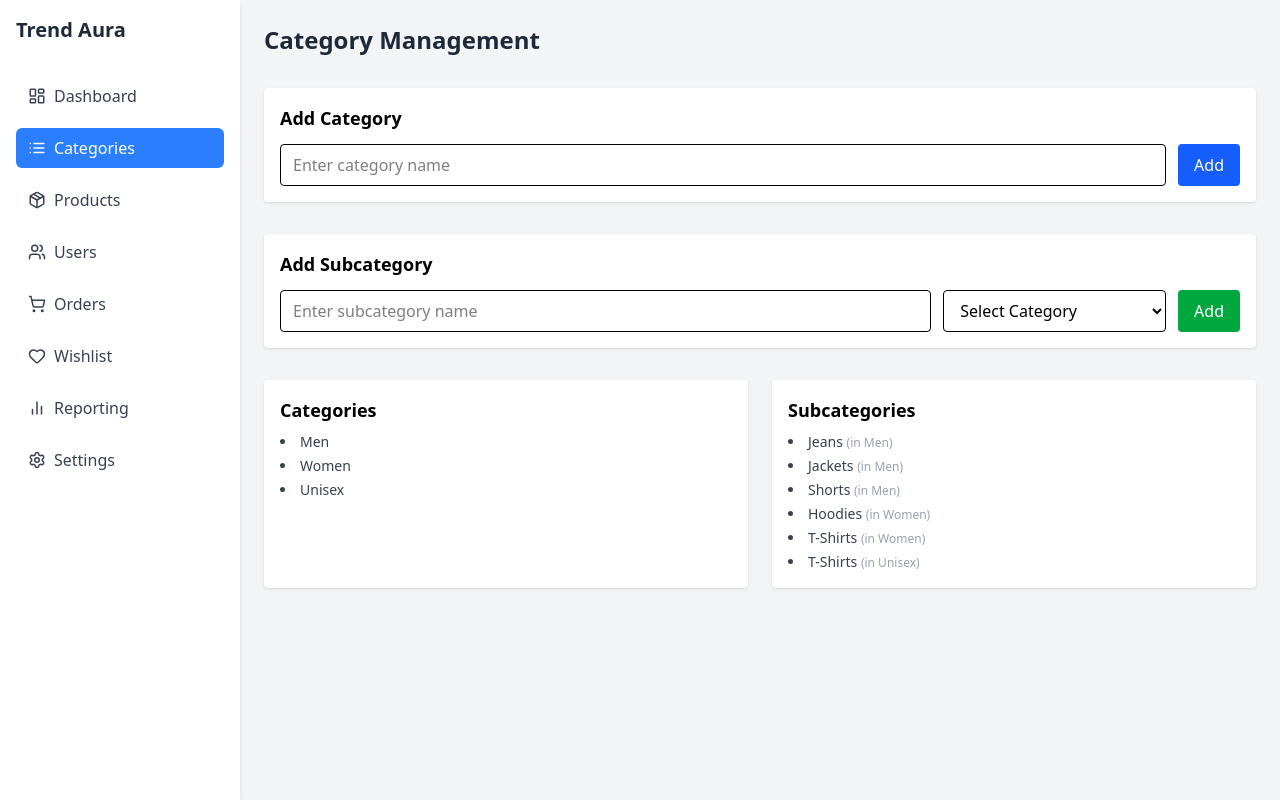
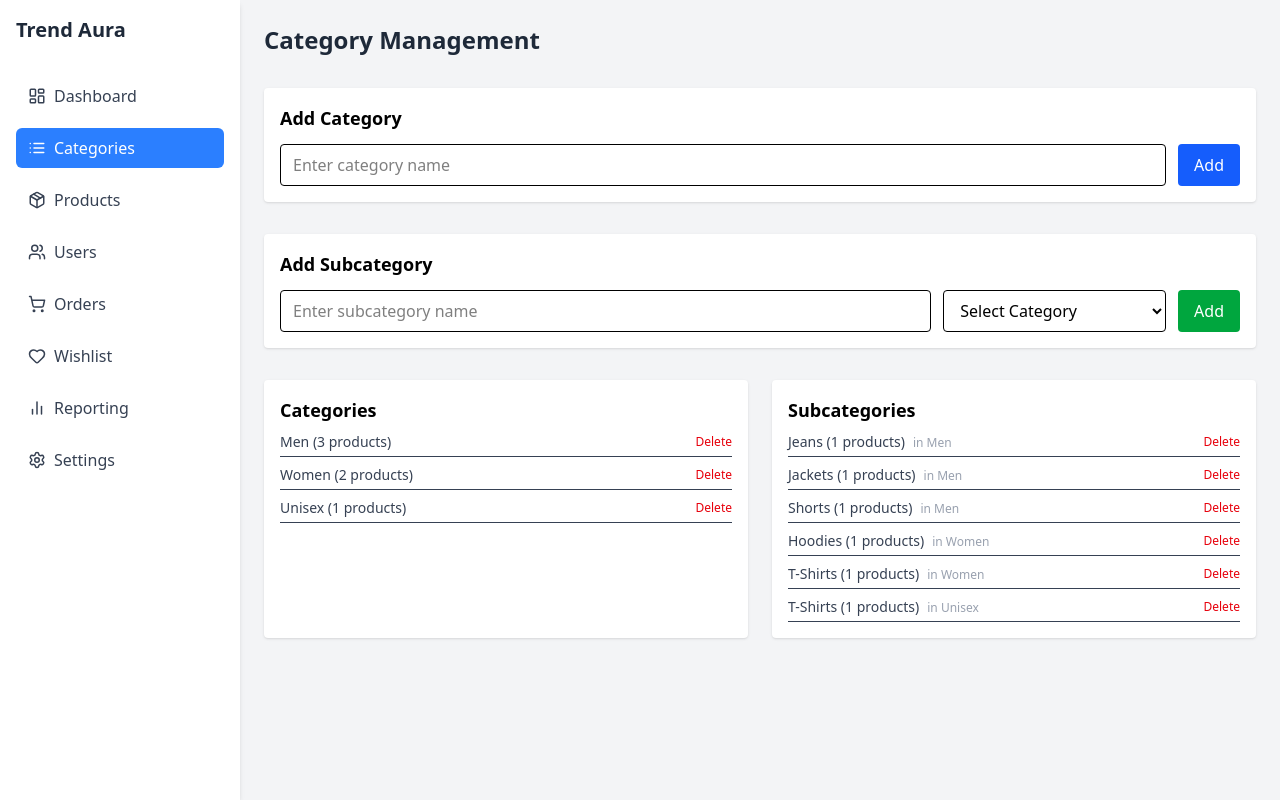
Before and after one commit to gobinddas/trendauraBackend, a React (Vite) app: page /categories in a window 1280 px wide. Built offline with nearby package versions, Linux system fonts and the light colour scheme.

Commit message:
category reqrite tommorow

```diff
--- a/src/components/data/dummydata.jsx
+++ b/src/components/data/dummydata.jsx
@@ -4,10 +4,9 @@ export const products = [
     name: "Classic Black Hoodie",
     slug: "classic-black-hoodie",
     description: "A cozy, comfortable black hoodie made from premium cotton.",
-    category: "women",
-    subcategory: "Hoodies",
+    categoryId: 2, // Women
+    subcategoryId: 4, // Hoodies
     price: 3000,
-
     sizes: ["S", "M", "L", "XL"],
     colors: ["Black", "Gray"],
     mainImage: "/banner1.jpg",
@@ -27,8 +26,8 @@ export const products = [
     name: "Urban Blue Jeans",
     slug: "urban-blue-jeans",
     description: "Trendy blue jeans for everyday wear.",
-    category: "Men",
-    subcategory: "Jeans",
+    categoryId: 1, // Men
+    subcategoryId: 1, // Jeans
     price: 3500,
     discountPrice: 3200,
     sizes: ["S", "M", "L", "XL"],
@@ -50,8 +49,8 @@ export const products = [
     name: "White Cotton T-Shirt",
     slug: "white-cotton-tshirt",
     description: "A premium white t-shirt for a clean, classic look.",
-    category: "women",
-    subcategory: "T-Shirts",
+    categoryId: 2, // Women
+    subcategoryId: 5, // T-Shirts (Women)
     price: 1200,
     discountPrice: 1000,
     sizes: ["S", "M", "L", "XL"],
@@ -73,8 +72,8 @@ export const products = [
     name: "Slim Fit Jacket",
     slug: "slim-fit-jacket",
     description: "A stylish slim fit jacket for cool evenings.",
-    category: "Men",
-    subcategory: "Jackets",
+    categoryId: 1, // Men
+    subcategoryId: 2, // Jackets
     price: 4200,
     discountPrice: 3900,
     sizes: ["M", "L", "XL"],
@@ -96,10 +95,9 @@ export const products = [
     name: "Summer Shorts",
     slug: "summer-shorts",
     description: "Lightweight shorts perfect for summer.",
-    category: "Men",
-    subcategory: "Shorts",
+    categoryId: 1, // Men
+    subcategoryId: 3, // Shorts
     price: 1800,
-
     sizes: ["S", "M", "L"],
     colors: ["Beige", "Blue"],
     mainImage: "/banner5.jpg",
@@ -114,14 +112,13 @@ export const products = [
     createdAt: "2025-06-27T10:40:00Z",
     updatedAt: "2025-06-27T12:40:00Z"
   },
-
   {
     id: "p12",
     name: "Graphic T-Shirt",
     slug: "graphic-tshirt",
     description: "A cool graphic t-shirt for everyday style.",
-    category: "Unisex",
-    subcategory: "T-Shirts",
+    categoryId: 3, // Unisex
+    subcategoryId: 6, // T-Shirts (Unisex)
     price: 1500,
     discountPrice: 1200,
     sizes: ["S", "M", "L", "XL"],
@@ -137,9 +134,9 @@ export const products = [
     tags: ["tshirt", "graphic", "cool"],
     createdAt: "2025-06-27T11:50:00Z",
     updatedAt: "2025-06-27T13:50:00Z"
-  },
+  }
+];
 
-];
 
 export const users = [
   {
--- a/src/pages/CategoryManagement.jsx
+++ b/src/pages/CategoryManagement.jsx
@@ -1,37 +1,90 @@
-import React, { useState } from 'react'
-import { categories as initialCategories, subcategories as initialSubcategories } from '../components/data/dummydata'
+import React, { useState } from "react";
+import {
+  categories as initialCategories,
+  subcategories as initialSubcategories,
+  products
+} from "../components/data/dummydata";
 
 const CategoryManagement = () => {
-  const [categories, setCategories] = useState(initialCategories)
-  const [subcategories, setSubcategories] = useState(initialSubcategories)
-
-  const [newCategory, setNewCategory] = useState("")
-  const [newSubcategory, setNewSubcategory] = useState("")
-  const [selectedCategoryId, setSelectedCategoryId] = useState("")
+  const [categories, setCategories] = useState(initialCategories);
+  const [subcategories, setSubcategories] = useState(initialSubcategories);
+  const [newCategory, setNewCategory] = useState("");
+  const [newSubcategory, setNewSubcategory] = useState("");
+  const [selectedCategoryId, setSelectedCategoryId] = useState("");
 
   const handleAddCategory = (e) => {
-    e.preventDefault()
-    if (!newCategory.trim()) return
-    const newId = categories.length + 1
-    setCategories([...categories, { id: newId, name: newCategory }])
-    setNewCategory("")
-  }
+    e.preventDefault();
+    if (!newCategory.trim()) return;
+    const newId = categories.length + 1;
+    setCategories([...categories, { id: newId, name: newCategory }]);
+    setNewCategory("");
+  };
 
   const handleAddSubcategory = (e) => {
-    e.preventDefault()
-    if (!newSubcategory.trim() || !selectedCategoryId) return
-    const newId = subcategories.length + 1
-    setSubcategories([...subcategories, { id: newId, name: newSubcategory, categoryId: Number(selectedCategoryId) }])
-    setNewSubcategory("")
-    setSelectedCategoryId("")
-  }
+    e.preventDefault();
+    if (!newSubcategory.trim() || !selectedCategoryId) return;
+    const newId = subcategories.length + 1;
+    setSubcategories([
+      ...subcategories,
+      {
+        id: newId,
+        name: newSubcategory,
+        categoryId: Number(selectedCategoryId)
+      }
+    ]);
+    setNewSubcategory("");
+    setSelectedCategoryId("");
+  };
+
+  const handleDeleteCategory = (id) => {
+    const hasProducts = products.some((p) => p.categoryId === id);
+    const hasSubProduct = subcategories
+      .filter((s) => s.categoryId === id)
+      .some((s) => products.some((p) => p.subcategoryId === s.id));
+
+    if (hasProducts || hasSubProduct) {
+      alert("Cannot delete: Category or its subcategories have products.");
+      return;
+    }
+
+    setCategories(categories.filter((c) => c.id !== id));
+    setSubcategories(subcategories.filter((sub) => sub.categoryId !== id));
+  };
+
+  const handleDeleteSubcategory = (id) => {
+    const hasProducts = products.some((p) => p.subcategoryId === id);
+    if (hasProducts) {
+      alert("Cannot delete: Subcategory has products.");
+      return;
+    }
+    setSubcategories(subcategories.filter((s) => s.id !== id));
+  };
+
+  const getProductCountBySubcategory = (subId) =>
+    products.filter((p) => p.subcategoryId === subId).length;
+
+  const getTotalProductCountInCategory = (category) => {
+    const subIds = subcategories
+      .filter((s) => s.categoryId === category.id)
+      .map((s) => s.id);
+
+    const matchingProducts = products.filter(
+      (p) => p.categoryId === category.id || subIds.includes(p.subcategoryId)
+    );
+
+    const uniqueIds = new Set(matchingProducts.map((p) => p.id));
+    return uniqueIds.size;
+  };
 
   return (
     <div className="space-y-8">
       <h1 className="text-2xl font-bold text-gray-800">Category Management</h1>
 
       {/* Add Category */}
-      <form onSubmit={handleAddCategory} className="bg-white p-4 rounded shadow space-y-3">
+      <form
+        onSubmit={handleAddCategory}
+        className="bg-white p-4 rounded shadow space-y-3"
+      >
         <h2 className="text-lg font-semibold">Add Category</h2>
         <div className="flex gap-3">
           <input
@@ -41,14 +94,20 @@ const CategoryManagement = () => {
             placeholder="Enter category name"
             className="border rounded px-3 py-2 w-full"
           />
-          <button type="submit" className="bg-blue-600 text-white px-4 py-2 rounded">
+          <button
+            type="submit"
+            className="bg-blue-600 text-white px-4 py-2 rounded"
+          >
             Add
           </button>
         </div>
       </form>
 
       {/* Add Subcategory */}
-      <form onSubmit={handleAddSubcategory} className="bg-white p-4 rounded shadow space-y-3">
+      <form
+        onSubmit={handleAddSubcategory}
+        className="bg-white p-4 rounded shadow space-y-3"
+      >
         <h2 className="text-lg font-semibold">Add Subcategory</h2>
         <div className="flex flex-col md:flex-row gap-3">
           <input
@@ -65,10 +124,15 @@ const CategoryManagement = () => {
           >
             <option value="">Select Category</option>
             {categories.map((cat) => (
-              <option key={cat.id} value={cat.id}>{cat.name}</option>
+              <option key={cat.id} value={cat.id}>
+                {cat.name}
+              </option>
             ))}
           </select>
-          <button type="submit" className="bg-green-600 text-white px-4 py-2 rounded">
+          <button
+            type="submit"
+            className="bg-green-600 text-white px-4 py-2 rounded"
+          >
             Add
           </button>
         </div>
@@ -79,9 +143,22 @@ const CategoryManagement = () => {
         {/* Categories */}
         <div className="bg-white p-4 rounded shadow">
           <h2 className="text-lg font-semibold mb-2">Categories</h2>
-          <ul className="space-y-1 text-sm text-gray-700 list-disc list-inside">
+          <ul className="space-y-2 text-sm text-gray-700">
             {categories.map((cat) => (
-              <li key={cat.id}>{cat.name}</li>
+              <li
+                key={cat.id}
+                className="flex justify-between items-center border-b pb-1"
+              >
+                <span>
+                  {cat.name} ({getTotalProductCountInCategory(cat)} products)
+                </span>
+                <button
+                  onClick={() => handleDeleteCategory(cat.id)}
+                  className="text-red-600 hover:underline text-xs"
+                >
+                  Delete
+                </button>
+              </li>
             ))}
           </ul>
         </div>
@@ -89,20 +166,34 @@ const CategoryManagement = () => {
         {/* Subcategories */}
         <div className="bg-white p-4 rounded shadow">
           <h2 className="text-lg font-semibold mb-2">Subcategories</h2>
-          <ul className="space-y-1 text-sm text-gray-700 list-disc list-inside">
+          <ul className="space-y-2 text-sm text-gray-700">
             {subcategories.map((sub) => {
-              const parent = categories.find(c => c.id === sub.categoryId)
+              const parent = categories.find((c) => c.id === sub.categoryId);
               return (
-                <li key={sub.id}>
-                  {sub.name} <span className="text-gray-400 text-xs">(in {parent?.name || 'Unknown'})</span>
+                <li
+                  key={sub.id}
+                  className="flex justify-between items-center border-b pb-1"
+                >
+                  <span>
+                    {sub.name} ({getProductCountBySubcategory(sub.id)} products)
+                    <span className="text-gray-400 text-xs ml-2">
+                      in {parent?.name || "Unknown"}
+                    </span>
+                  </span>
+                  <button
+                    onClick={() => handleDeleteSubcategory(sub.id)}
+                    className="text-red-600 hover:underline text-xs"
+                  >
+                    Delete
+                  </button>
                 </li>
-              )
+              );
             })}
           </ul>
         </div>
       </div>
     </div>
-  )
-}
+  );
+};
 
-export default CategoryManagement
+export default CategoryManagement;
```
